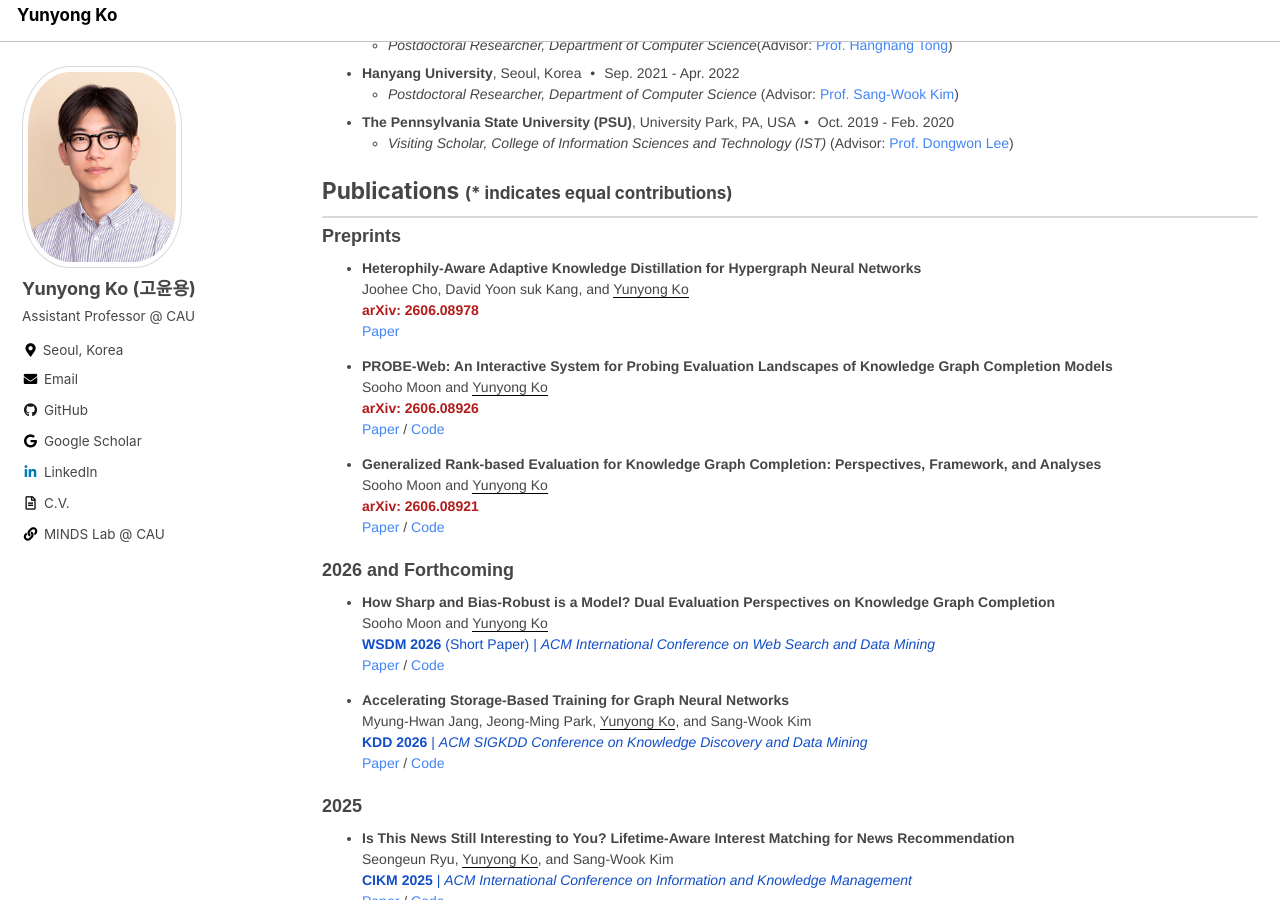
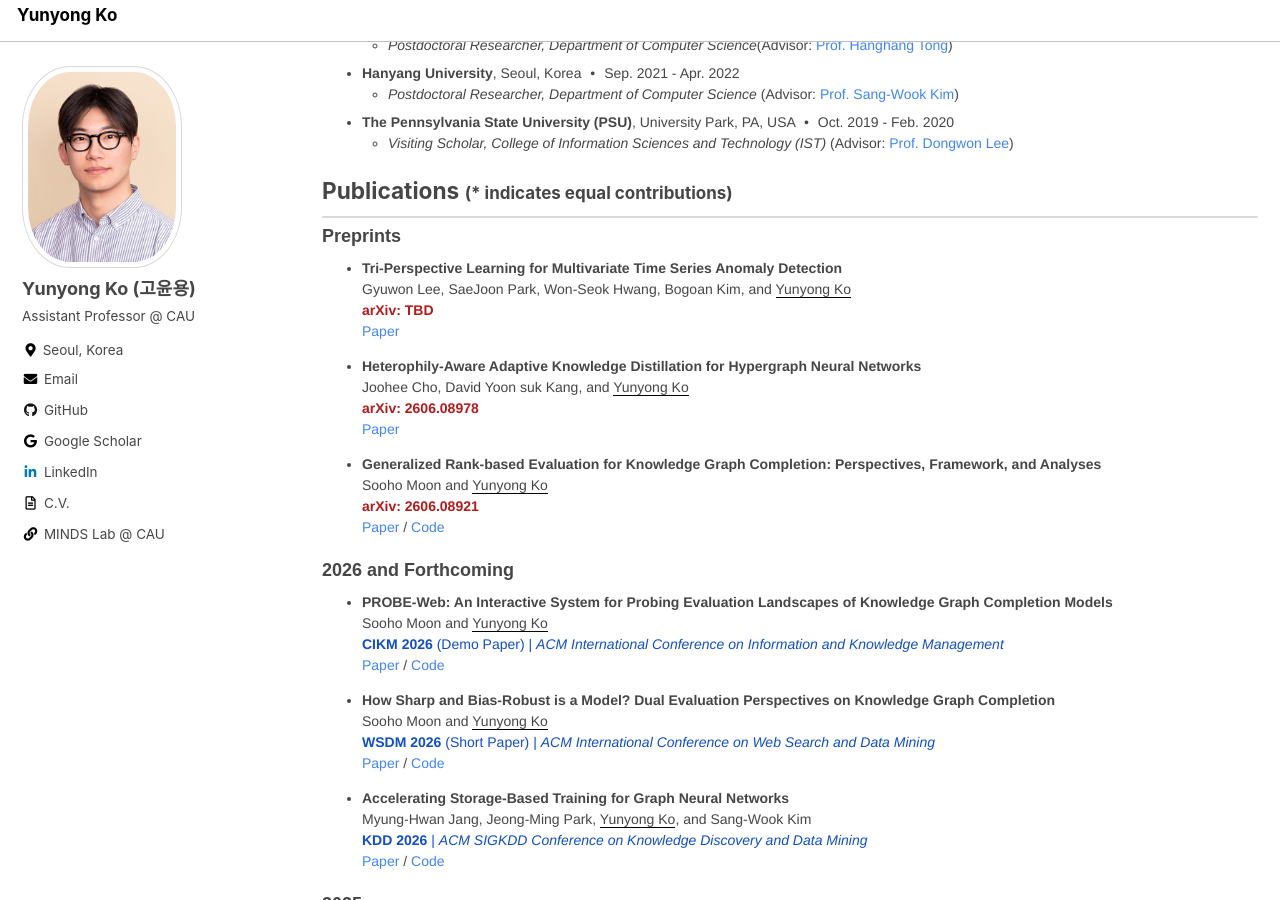
Before and after one commit to yy-ko/yy-ko.github.io, a Jekyll site: the page built from index.html, in a window 1280 px wide and 900 px high, scrolled down 404 px. Built offline with Jekyll 4.4.1, drawn with Linux system fonts in a browser that asks for light colours; cached includes are drawn as plain includes; the list of posts is cut into pages by our own code; some of the changed text lies outside the part shown.

Commit message:
cikm-demo

```diff
--- a/index.html
+++ b/index.html
@@ -62,6 +62,15 @@ author_profile: true
 	<span class="year"><strong>Preprints</strong></span>
 	<ul class="my_list">
 		<li style="padding-bottom:7px">
+			<strong class='title'>Tri-Perspective Learning for Multivariate Time Series Anomaly Detection</strong> <br>
+			Gyuwon Lee, SaeJoon Park, Won-Seok Hwang, Bogoan Kim, and <u>Yunyong Ko</u> <br>
+			<!-- <span class="venue conf"><strong>WSDM 2026</strong> (Short Paper) | <i>ACM International Conference on Web Search and Data Mining</i></span> -->
+			<span class="venue arxiv"><strong>arXiv: TBD</strong></span>
+			<br>
+			<!-- <span> <a href="https://arxiv.org/pdf/2606.08921">Paper</a> / <a href="https://github.com/potato2734/probe-kgc-evaluation">Code</a> </span> <br> -->
+			<span> <a href="https://arxiv.org/pdf/2606.08978">Paper</a> </span> <br>
+		</li>
+		<li style="padding-bottom:7px">
 			<strong class='title'>Heterophily-Aware Adaptive Knowledge Distillation for Hypergraph Neural Networks</strong> <br>
 			Joohee Cho, David Yoon suk Kang, and <u>Yunyong Ko</u> <br>
 			<!-- <span class="venue conf"><strong>WSDM 2026</strong> (Short Paper) | <i>ACM International Conference on Web Search and Data Mining</i></span> -->
@@ -69,14 +78,6 @@ author_profile: true
 			<br>
 			<!-- <span> <a href="https://arxiv.org/pdf/2606.08921">Paper</a> / <a href="https://github.com/potato2734/probe-kgc-evaluation">Code</a> </span> <br> -->
 			<span> <a href="https://arxiv.org/pdf/2606.08978">Paper</a> </span> <br>
-		</li>
-		<li style="padding-bottom:7px">
-			<strong class='title'>PROBE-Web: An Interactive System for Probing Evaluation Landscapes of Knowledge Graph Completion Models</strong> <br>
-			Sooho Moon and <u>Yunyong Ko</u> <br>
-			<!-- <span class="venue conf"><strong>WSDM 2026</strong> (Short Paper) | <i>ACM International Conference on Web Search and Data Mining</i></span> -->
-			<span class="venue arxiv"><strong>arXiv: 2606.08926</strong></span>
-			<br>
-			<span> <a href="https://arxiv.org/pdf/2606.08926">Paper</a> / <a href="https://github.com/mindslab-cau/probe-wsdm26">Code</a> </span> <br>
 		</li>
 		<li style="padding-bottom:7px">
 			<strong class='title'>Generalized Rank-based Evaluation for Knowledge Graph Completion:  Perspectives, Framework, and Analyses </strong> <br>
@@ -89,6 +90,14 @@ author_profile: true
 	</ul>
 	<span class="year"><strong>2026 and Forthcoming</strong></span>
 	<ul class="my_list">
+		<li style="padding-bottom:7px">
+			<strong class='title'>PROBE-Web: An Interactive System for Probing Evaluation Landscapes of Knowledge Graph Completion Models</strong> <br>
+			Sooho Moon and <u>Yunyong Ko</u> <br>
+			<span class="venue conf"><strong>CIKM 2026</strong> (Demo Paper) | <i>ACM International Conference on Information and Knowledge Management</i></span>
+			<!-- <span class="venue arxiv"><strong>arXiv: 2606.08926</strong></span> -->
+			<br>
+			<span> <a href="https://arxiv.org/pdf/2606.08926">Paper</a> / <a href="https://github.com/mindslab-cau/probe-wsdm26">Code</a> </span> <br>
+		</li>
 		<li style="padding-bottom:7px">
 			<strong class='title'>How Sharp and Bias-Robust is a Model? Dual Evaluation Perspectives on Knowledge Graph Completion</strong> <br>
 			Sooho Moon and <u>Yunyong Ko</u> <br>
@@ -334,9 +343,9 @@ author_profile: true
 		<li> <strong class="title">Program Committee Member (or Conference Reviewer)</strong> <br>
 			ACM International Conference on Information and Knowledge Management (<strong>CIKM</strong>)<span class="dot-sep">&#8226;</span> 2025, 2026 <br>
 			ACM Web Conference (<strong>WWW</strong>) <span class="dot-sep">&#8226;</span> 2023 - 2025 <br>
-			ACM SIGKDD Conference on Knowledge Discovery and Data Mining (<strong>KDD</strong>) <span class="dot-sep">&#8226;</span> 2021, 2022, 2024 - 2026 <br>
+			ACM SIGKDD Conference on Knowledge Discovery and Data Mining (<strong>KDD</strong>) <span class="dot-sep">&#8226;</span> 2021, 2022, 2024 - 2027 <br>
 			IEEE International Conference on Data Mining (<strong>ICDM</strong>) <span class="dot-sep">&#8226;</span> 2022, 2023 <br>
-			AAAI International Conference on Artificial Intelligence (<strong>AAAI</strong>) <span class="dot-sep">&#8226;</span> 2021 <br>
+			AAAI International Conference on Artificial Intelligence (<strong>AAAI</strong>) <span class="dot-sep">&#8226;</span> 2021, 2026 <br>
 			ACM Symposium on Applied Computing (<strong>SAC</strong>) <span class="dot-sep">&#8226;</span> 2022 - 2026 <br>
 			International Conference on Database Systems for Advanced Applications (<strong>DASFAA</strong>) <span class="dot-sep">&#8226;</span> 2026 <br>
 		</li>
@@ -346,10 +355,12 @@ author_profile: true
 		<li> <strong class="title">Journal Reviewer</strong> <br>
 			ACM Computing Surverys (<strong>CSUR</strong>) <span class="dot-sep">&#8226;</span> 2024, 2026 <br>
 			ACM Transactions on Knowledge Discovery from Data (<strong>TKDD</strong>) <span class="dot-sep">&#8226;</span> 2025, 2026 <br>
+			IEEE Transactions on Pattern Analysis and Machine Intelligence (<strong>TPAMI</strong>) <span class="dot-sep">&#8226;</span> 2026 <br>
 			IEEE Transactions on Knowledge and Data Engineering (<strong>TKDE</strong>) <span class="dot-sep">&#8226;</span> 2026 <br>
 			IEEE Transactions on Neural Networks and Learning Systems (<strong>TNNLS</strong>) <span class="dot-sep">&#8226;</span> 2023, 2025 <br>
 			IEEE Transactions on Network Science and Engineering (<strong>TNSE</strong>) <span class="dot-sep">&#8226;</span> 2024 <br>
 			Knowledge and Information Systems (<strong>KAIS</strong>) <span class="dot-sep">&#8226;</span> 2025 <br>
+			Neurocomputing <span class="dot-sep">&#8226;</span> 2026 <br>
 			Journal of Supercomputing <span class="dot-sep">&#8226;</span> 2023 <br>
 		</li>
 	</ul>
```
